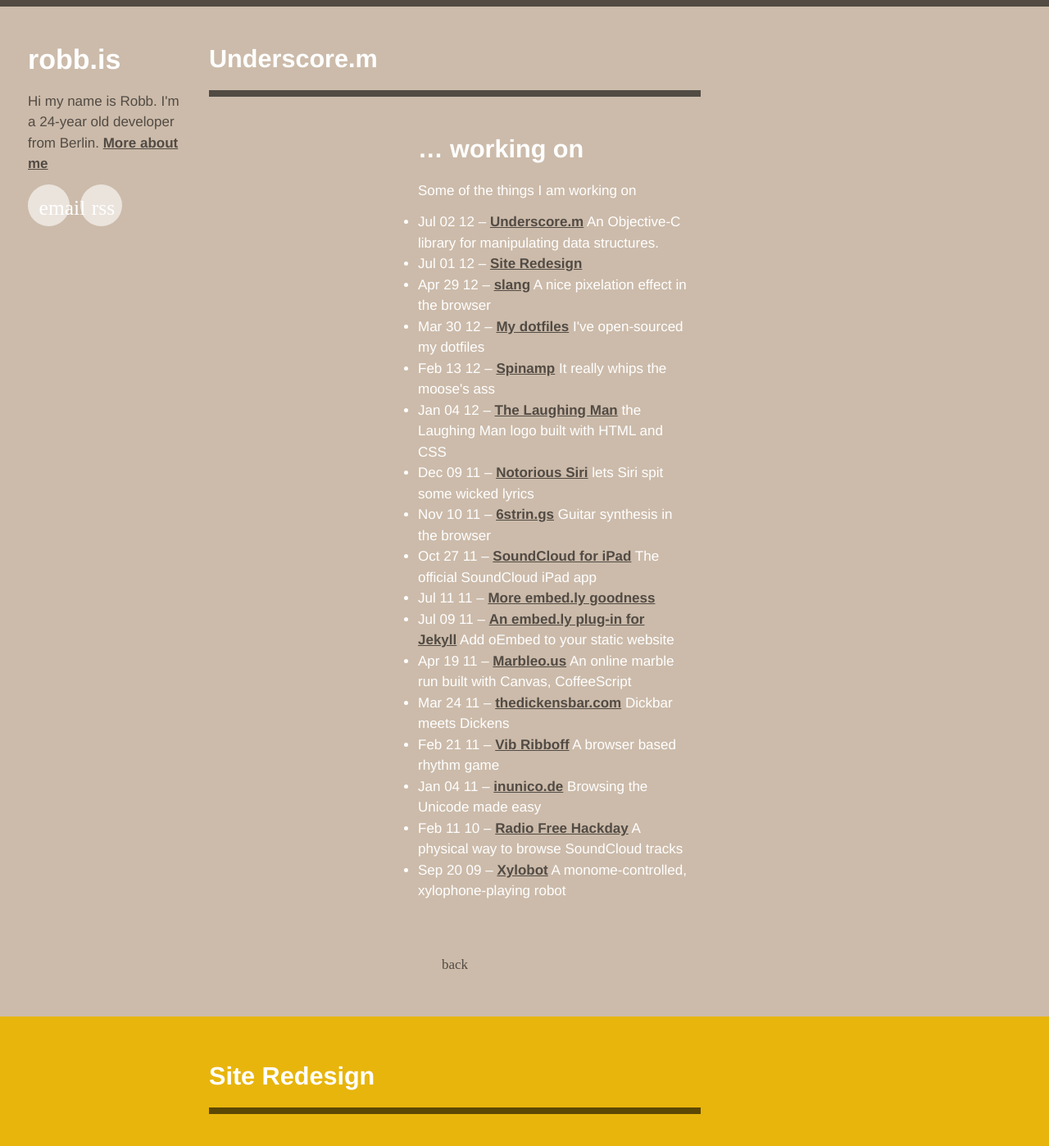
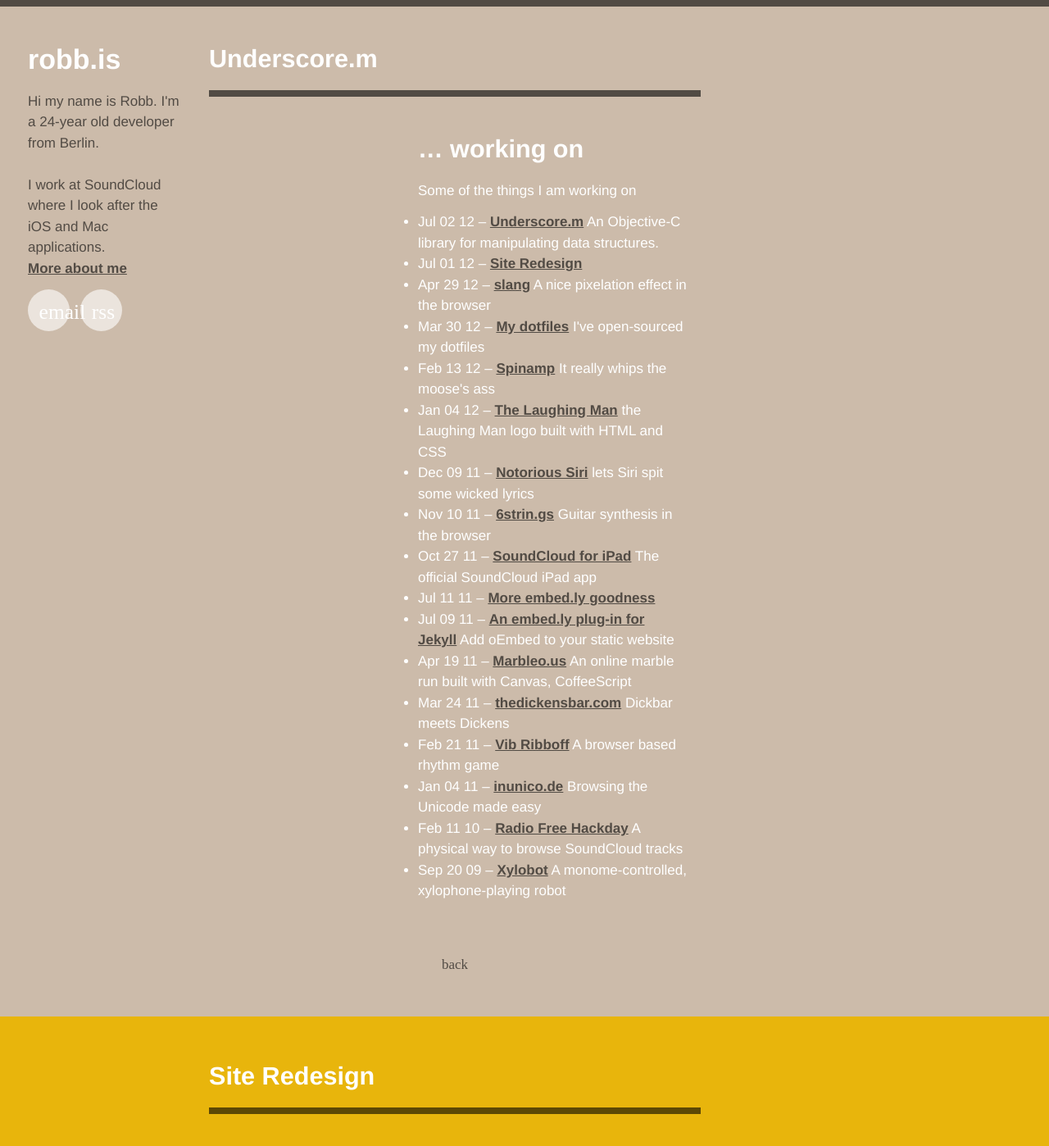
Before and after one commit to orta/robb.is, a Jekyll site: the page built from index.html, in a window 1280 px wide and 1400 px high. Shown: the whole window at 82% size. Built offline with Jekyll 4.4.1, drawn with Linux system fonts in a browser that asks for light colours; some web fonts are replaced; the list of posts is cut into pages by our own code.

Commit message:
Fixing css-based device selection

```diff
--- a/_includes/aside.html
+++ b/_includes/aside.html
@@ -6,7 +6,7 @@
   <p class="light">
     Hi my name is Robb.
     I'm a 24-year old developer from Berlin.
-    <span class="only ipad">
+    <span class="only desktop ipad">
       <br><br class="only desktop">
       I work at SoundCloud where I look after the iOS and Mac applications.
       <br>
--- a/css/default.css
+++ b/css/default.css
@@ -39,12 +39,12 @@
 }
 
 .desktop.only {
-  display: auto;
+  display: inline;
 }
 
 @media only screen and (min-width : 481px) and (max-width : 768px) {
   .ipad.only {
-    display: inline;
+    display: inline !important;
   }
 
   .desktop.only {
```
